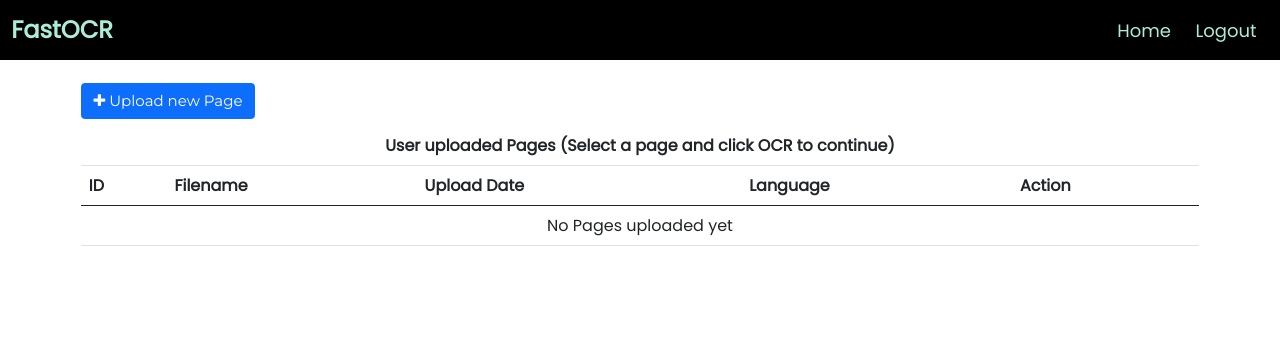
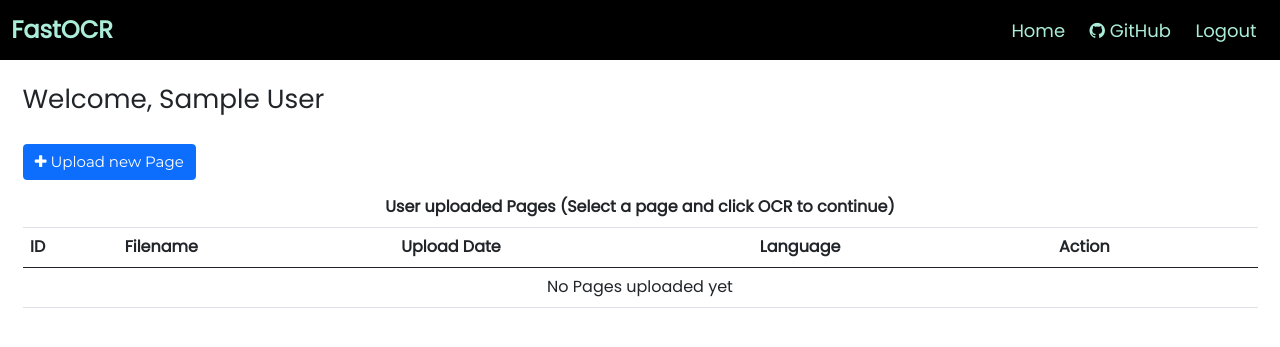
Before and after one commit to NLTM-IIITH/fastocr, a Django app: page /fastocr/pages/ in a window 1280 px wide. Shown: the top 347 px of the page. Run offline with Django 4.2, Linux system fonts and the light colour scheme; the visitor is signed in with stand-in values (Sample User, id 1); data that the repository does not hold is empty; some libraries are stand-ins or nearby versions.

Commit message:
minor cosmetic changes

```diff
--- a/core/templates/base.html
+++ b/core/templates/base.html
@@ -96,9 +96,11 @@
         <ul class="nav justify-content-end">
           {% if user.is_authenticated %}
           <li><a href="{% url 'core:page-list' %}" class="btn"><font size="4" color= #abedd8>Home</font></a></li>
+          <li><a href="https://github.com/NLTM-IIITH/fastocr" target="_blank" class="btn"><font size="4" color= #abedd8><i class="fa fa-github"></i> GitHub</font></a></li>
           <li><a href="{% url 'user:logout' %}" class="btn"><font size="4" color= #abedd8>Logout</font></a></li>
           {% else %}
           <li><a href="{% url 'core:index' %}" class="btn"><font size="4" color= #abedd8>Home</font></a></li>
+          <li><a href="https://github.com/NLTM-IIITH/fastocr" target="_blank" class="btn"><font size="4" color= #abedd8><i class="fa fa-github"></i> GitHub</font></a></li>
           <li><a href="{% url 'user:login' %}" class="btn"><font size="4" color= #abedd8>Login</font></a></li>
           {% endif %}
         </ul>
--- a/core/templates/core/page_list.html
+++ b/core/templates/core/page_list.html
@@ -4,8 +4,11 @@
 {% block content %}
 <!-- Button trigger modal -->
 
-<div class="container mt-4">
-  <button type="button" class="btn btn-primary" data-bs-toggle="modal" data-bs-target="#exampleModal">
+<div class="container-fluid mt-4">
+  <div class="h3">
+    <p>Welcome, {{ request.user.first_name|title }} {{ request.user.last_name|title }}</p>
+  </div>
+  <button type="button" class="btn btn-primary mt-3" data-bs-toggle="modal" data-bs-target="#exampleModal">
     <i class="fa fa-plus"></i>
     Upload new Page
   </button>
@@ -93,7 +96,7 @@
               </div>
             </div>
           </div>
-          <a href="{% url 'core:ocr' pk=page.pk %}" class="btn btn-primary">OCR</a>
+          <a href="{% url 'core:ocr' pk=page.pk %}" target="_blank" class="btn btn-primary"><i class="fa fa-external-link"></i> OCR</a>
           <a href="{% url 'core:delete' pk=page.pk %}" class="btn btn-danger" data-bs-toggle="tooltip" title="Delete this page"><i class="fa fa-trash"></i></a>
         </td>
       </tr>
```
Also changed, not shown: core/templates/core/index.html (+9 -9 lines), static/core/js/imagetag.js.
